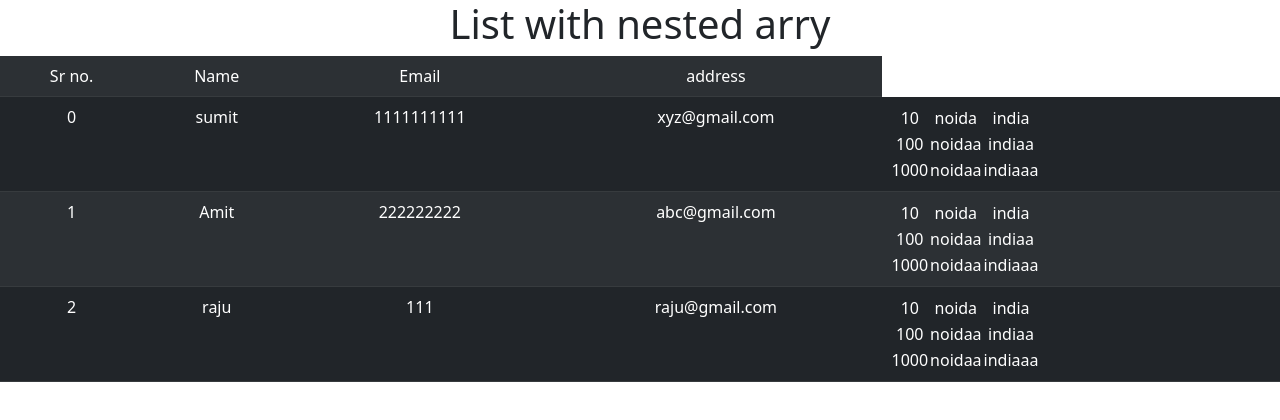
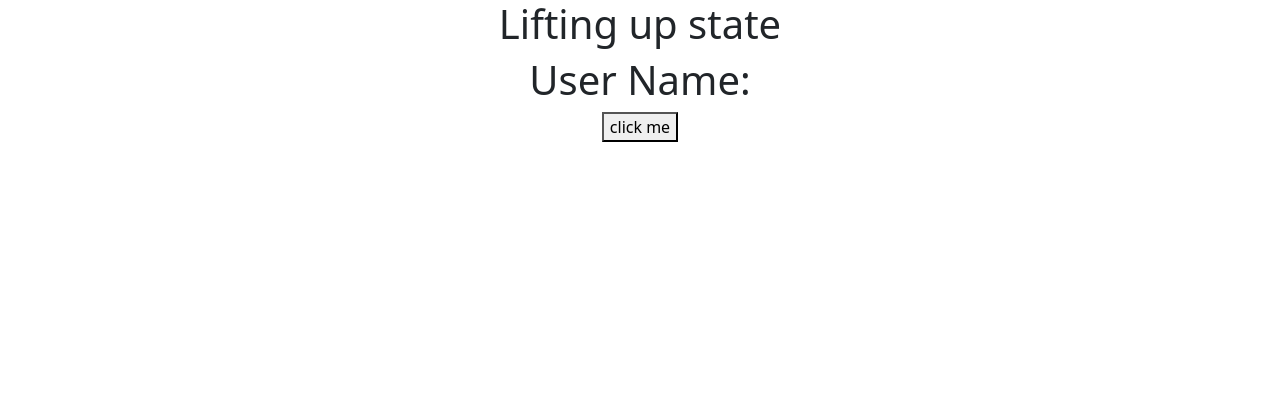
Before and after one commit to j4sumit/reacttopics, a React (Create React App) app: page / in a window 1280 px wide. Shown: the top 420 px of the page. Built offline with nearby package versions, Linux system fonts and the light colour scheme.

Commit message:
State up lifting

```diff
--- a/src/App.css
+++ b/src/App.css
@@ -1,9 +1,13 @@
 .App {
   text-align: center;
 }
-/* th,td{
-  border: 1;
-} */
+span{
+  padding: 15px;
+  background: green;
+  color: white;
+  font-size: 30px;
+  margin-bottom: 5px;
+}
 .App-logo {
   height: 40vmin;
   pointer-events: none;
--- a/src/App.js
+++ b/src/App.js
@@ -1,70 +1,19 @@
+import React from "react";
 import './App.css';
-import React from 'react';
-import {Table} from 'react-bootstrap';
+import User from "./User";
 function App()
 {
-  // const student =['anil','siddhu','sam','peter'];
+    function parentalert(data)
+    {
+alert(data.email);
+    }
 
-  const student=[
-{ name:"sumit",  contact: 1111111111,  email: "xyz@gmail.com",
-address:[
-  {HN:"10", city:"noida",country:"india"},
-  {HN:"100", city:"noidaa",country:"indiaa"},
-  {HN:"1000", city:"noidaa",country:"indiaaa"}
-]},
-{ name:"Amit",  contact: 222222222,  email: "abc@gmail.com", address:
-[
-  {HN:"10", city:"noida",country:"india"},
-  {HN:"100", city:"noidaa",country:"indiaa"},
-  {HN:"1000", city:"noidaa",country:"indiaaa"}
-]},
-{  name:"raju",  contact: 111,  email: "raju@gmail.com",address:
-[
-  {HN:"10", city:"noida",country:"india"},
-  {HN:"100", city:"noidaa",country:"indiaa"},
-  {HN:"1000", city:"noidaa",country:"indiaaa"}
-]}
-]
+    return(
+        <div className="App">
+            <h1>Lifting up state</h1>
+            <User alert={parentalert}/>
+        </div>
 
-  return(
-    <div className='App'>
-      <h1>List with nested arry</h1>
-      <Table striped variant='dark'>
-        <tbody>
-          <tr>
-          <td>Sr no.</td>
-            <td>Name</td>
-            <td>Email</td>
-            <td>address</td>
-
-          </tr>
-          {
-            student.map((item,i)=>
-            <tr key={i}>
-              <td>{i}</td>
-            <td>{item.name}</td>
-            <td>{item.contact}</td>
-            <td>{item.email}</td>
-
-            <td>
-             {
-               item.address.map((data)=>
-               <tr>
-               <td>{data.HN}</td>
-               <td>{data.city}</td>
-               <td>{data.country}</td>
-               </tr>
-
-               )
-             }
-            </td>
-            </tr>
-            )
-          }
-        </tbody>
-        </Table>
-    </div>
-  )
+    )
 }
-
 export default App;
--- /dev/null
+++ b/src/User.js
@@ -0,0 +1,15 @@
+function User(props)
+{
+  const data ={name:"Anil chaurasiya", email: "j4sumit@gmail.com", contactno: 1234567890};
+
+
+  return(
+    <div>
+      <h1>User Name: </h1>
+      {/* <button onClick={props.alert}> Cleck me</button> */}
+      <button onClick={()=>props.alert(data)}>click me </button>
+    </div>
+  )
+}
+
+export default User;
```
